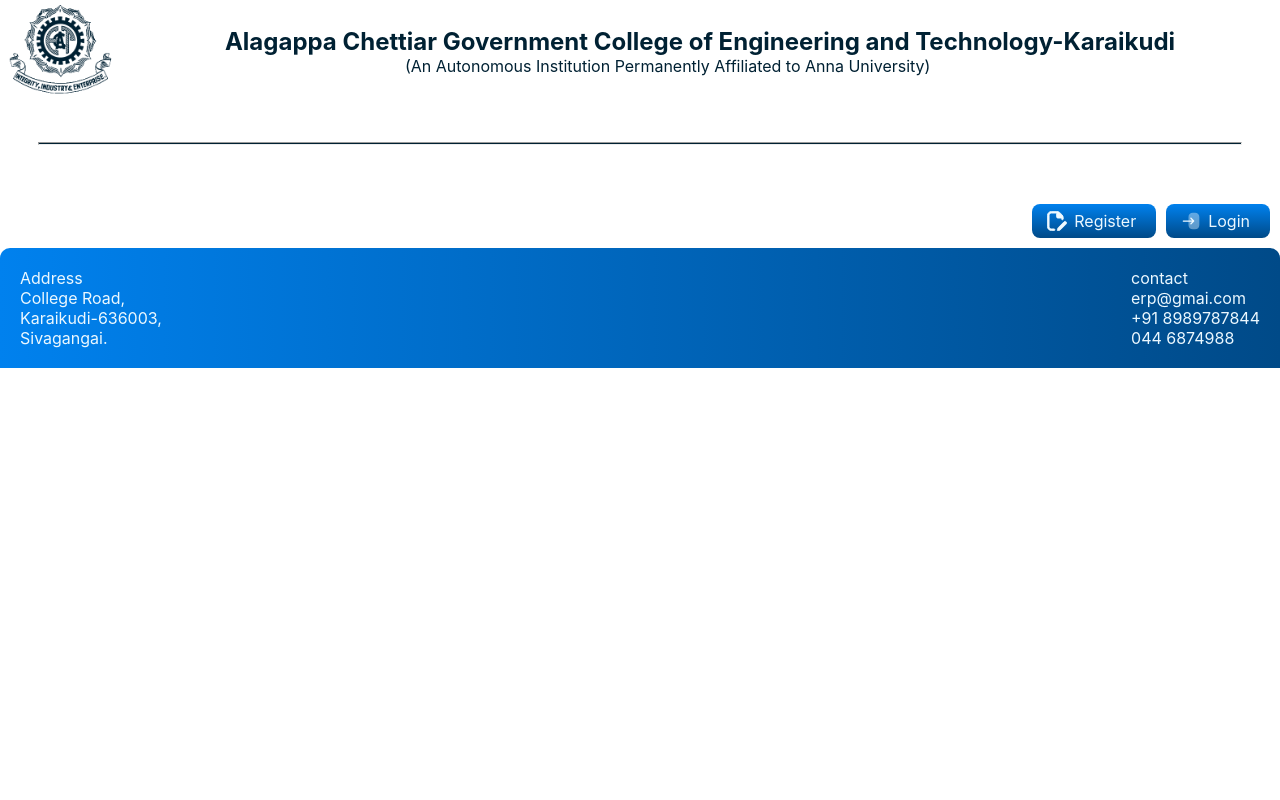
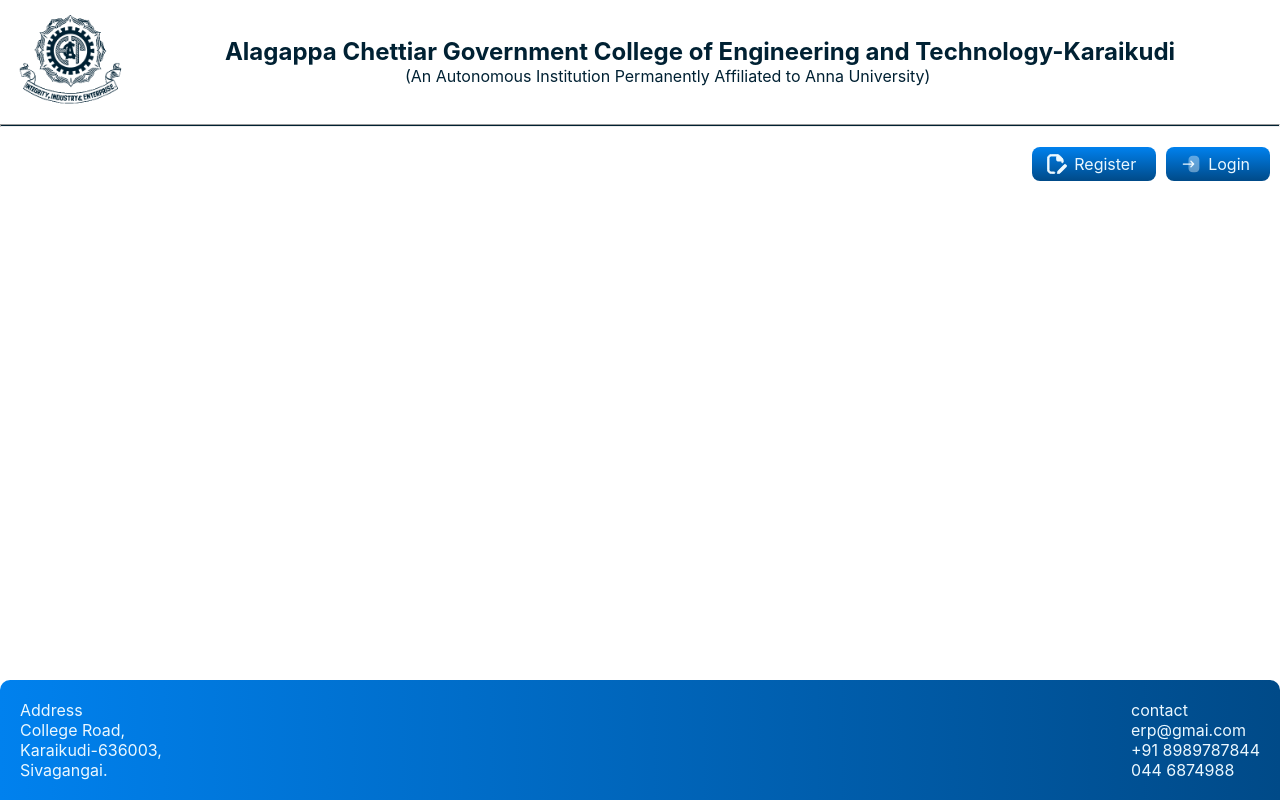
Before and after one commit to JawaharRL/erp-frontend, a React (Create React App) app in the folder frontend/: page / in a window 1280 px wide. Built offline with nearby package versions, Linux system fonts and the light colour scheme.

Commit message:
maked header as a component

```diff
--- a/frontend/src/Components/Footer/Footer.css
+++ b/frontend/src/Components/Footer/Footer.css
@@ -4,6 +4,10 @@ footer{
     border-radius:10px 10px 0px 0px ;
     display: flex;
     justify-content: space-between;
+    position: absolute;
+    left: 0;
+    bottom: 0;
+    right: 0;
     /* min-height: 100vh; */
 }
 .content{
--- /dev/null
+++ b/frontend/src/Components/Header/Header.css
@@ -0,0 +1,7 @@
+header{
+    display: flex;
+    margin: 10px;
+}
+#heder-line{
+    margin: none;
+}
--- /dev/null
+++ b/frontend/src/Components/Header/Header.jsx
@@ -0,0 +1,19 @@
+import React from 'react'
+import './Header.css'
+import clglogo from '../../Assets/clglogo.png'
+function Header() {
+  return (
+    <div>
+        <header>
+        <div><img class="clglogo" src={clglogo} alt="collegelogo"/></div>
+        <div class="clgname">
+        <h2 >Alagappa Chettiar Government College of Engineering and Technology-Karaikudi</h2>
+        <p class="clgdes">(An Autonomous Institution Permanently Affiliated to Anna University)</p>
+        </div>
+    </header>
+    <hr id='header-line'/>
+    </div>
+  )
+}
+
+export default Header
--- a/frontend/src/Components/index.js
+++ b/frontend/src/Components/index.js
@@ -1,3 +1,4 @@
 export {default as Footer}from './Footer/Footer'
 export {default as Loginbutton}from './Loginbutton/Loginbutton'
 export {default as Password}from './Password/Password'
+export {default as Header}from './Header/Header'
--- a/frontend/src/Pages/Landingpage/Landingpage.css
+++ b/frontend/src/Pages/Landingpage/Landingpage.css
@@ -4,9 +4,7 @@
     /* box-sizing: border-box; */
 }
 
-header{
-    display: flex;
-}
+
 
 .clglogo{
     width: 120px;
--- a/frontend/src/Pages/Landingpage/Landingpage.jsx
+++ b/frontend/src/Pages/Landingpage/Landingpage.jsx
@@ -1,24 +1,17 @@
 import React from 'react';
 import './Landingpage.css';
 // import '../Registrationpage1/Registrationpage1.jsx'
-import clglogo from '../../Assets/clglogo.png'
 import registericon from '../../Assets/register1.svg'
 import loginicon from '../../Assets/login1.svg'
 import Footer from '../../Components/Footer/Footer';
 import { Link } from 'react-router-dom';
+import { Header } from '../../Components'
+
 
 const Landingpage = () => {
   return (
     <div>
-    <header>
-        <div><img class="clglogo" src={clglogo} alt="collegelogo"/></div>
-        <div class="clgname">
-        <h2 >Alagappa Chettiar Government College of Engineering and Technology-Karaikudi</h2>
-        <p class="clgdes">(An Autonomous Institution Permanently Affiliated to Anna University)</p>
-        </div>
-    </header>
-    <hr/>
-
+    <Header></Header>
     <div class="container">
         <div class="nav">
             <div>
--- a/frontend/src/Pages/Registrationpage1/Registrationpage1.css
+++ b/frontend/src/Pages/Registrationpage1/Registrationpage1.css
@@ -137,7 +137,7 @@ label{
 }
 hr{
     height: 3px;
-    margin: 3%;
+    /* margin: 3%; */
     background-color: #002133;
 
 }
```
